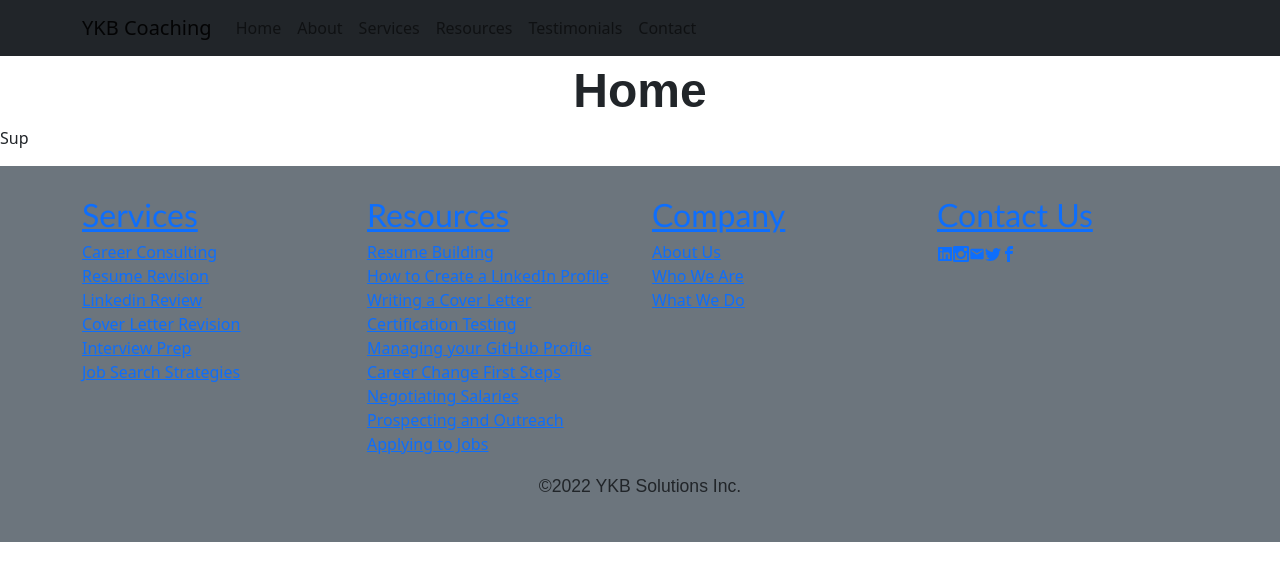
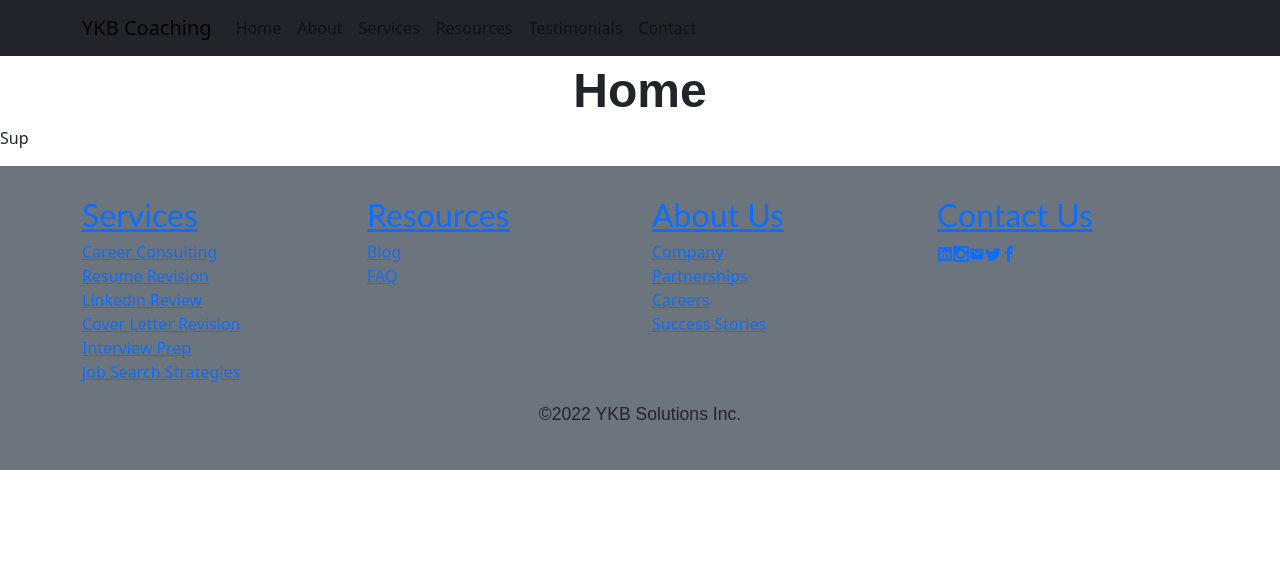
Before and after one commit to jermeewinn/YKB-solutions, a React (Create React App) app: page / in a window 1280 px wide. Shown: the top 580 px of the page. Built offline with nearby package versions, Linux system fonts and the light colour scheme; the HTML template or start-up script is replaced by a standard one.

Commit message:
changed Footer component file structure to reflect Figma UX/UI design principles

```diff
--- /dev/null
+++ b/src/components/Footer/Footer-About/index.js
@@ -0,0 +1,20 @@
+import React from 'react';
+import { Col } from 'react-bootstrap';
+
+
+
+const FooterAbout = () => {
+    return(
+        <Col className="footer-column">
+            <h3>
+                <a href='/about'>About Us</a>
+            </h3>
+            <a href="" className="footer-link">Company</a><br/>
+            <a href="" className="footer-link">Partnerships</a><br/>
+            <a href="" className="footer-link">Careers</a><br/>
+            <a href="" className="footer-link">Success Stories</a>
+        </Col>
+    );
+};
+
+export default FooterAbout;
--- a/src/components/Footer/Footer-Company/index.js
+++ /dev/null
@@ -1,19 +0,0 @@
-import React from 'react';
-import { Col } from 'react-bootstrap';
-
-
-
-const FooterCompany = () => {
-    return(
-        <Col className="footer-column">
-            <h3>
-                <a href='/about'>Company</a>
-            </h3>
-            <a href="" className="footer-link">About Us</a><br/>
-            <a href="" className="footer-link">Who We Are</a><br/>
-            <a href="" className="footer-link">What We Do</a><br/>
-        </Col>
-    );
-};
-
-export default FooterCompany;
--- a/src/components/Footer/Footer-Resources/index.js
+++ b/src/components/Footer/Footer-Resources/index.js
@@ -8,15 +8,8 @@ const FooterResources = () => {
             <h3>
                 <a href='/resources'>Resources</a>
             </h3>
-            <a href="" className="footer-link">Resume Building</a><br/>
-            <a href="" className="footer-link">How to Create a LinkedIn Profile</a><br/>
-            <a href="" className="footer-link">Writing a Cover Letter</a><br/>
-            <a href="" className="footer-link">Certification Testing</a><br/>
-            <a href="" className="footer-link">Managing your GitHub Profile</a><br/>
-            <a href="" className="footer-link">Career Change First Steps</a><br/>
-            <a href="" className="footer-link">Negotiating Salaries</a><br/>
-            <a href="" className="footer-link">Prospecting and Outreach</a><br/>
-            <a href="" className="footer-link">Applying to Jobs</a><br/>
+            <a href="" className="footer-link">Blog</a><br/>
+            <a href="" className="footer-link">FAQ</a><br/>
         </Col>
     );
 };
--- a/src/components/Footer/index.js
+++ b/src/components/Footer/index.js
@@ -2,7 +2,7 @@ import React from 'react';
 import { Container, Row } from 'react-bootstrap';
 import FooterServices from './Footer-Services';
 import FooterResources from './Footer-Resources';
-import FooterCompany from './Footer-Company';
+import FooterAbout from './Footer-About';
 import FooterContact from './Footer-Contact';
 // NOTE TO SELF: Next time when implementing CSS Bootstrap for Col, Container, Row elements, just import whatever elements you need from
 // react-bootstrap npm package. Documentation for React-Bootstrap is unreliable.
@@ -14,7 +14,7 @@ function Footer() {
                 <Row>
                     <FooterServices />
                     <FooterResources />
-                    <FooterCompany />
+                    <FooterAbout />
                     <FooterContact />
                 </Row>
             </Container>
```
